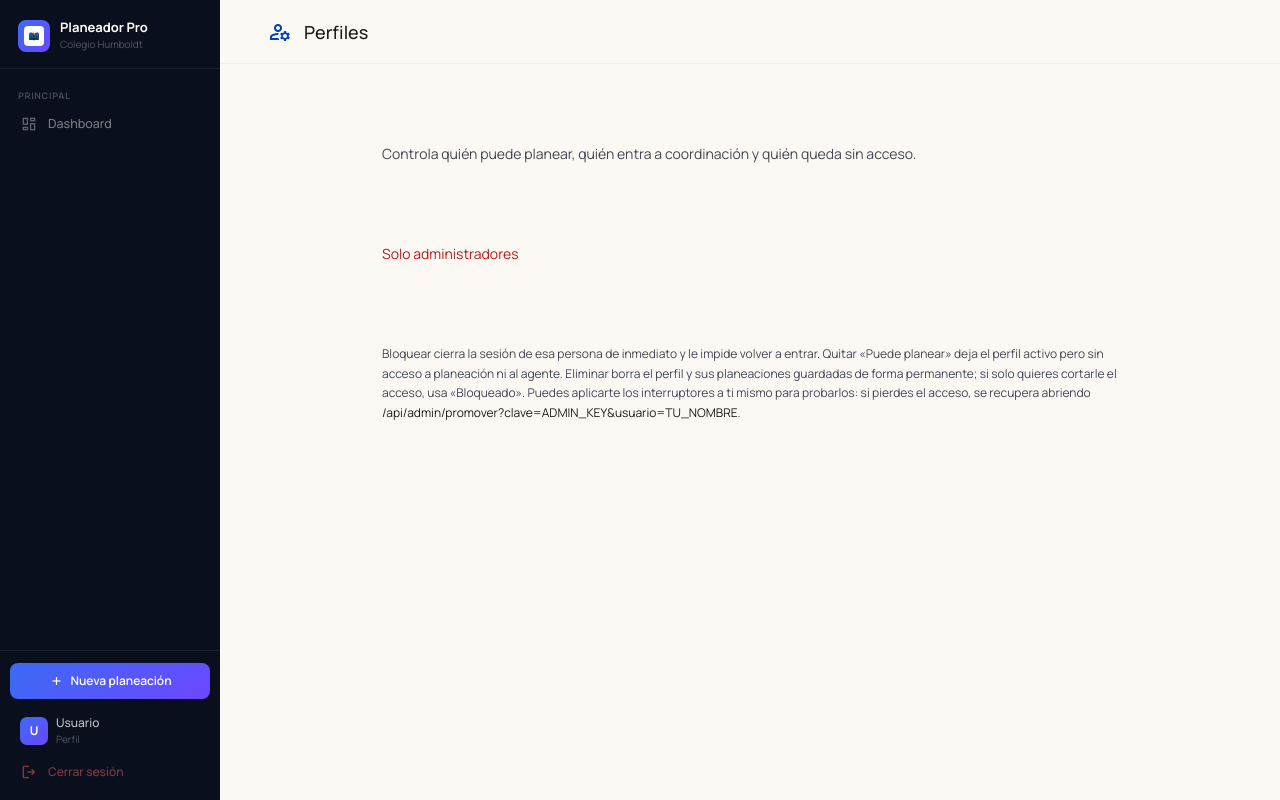
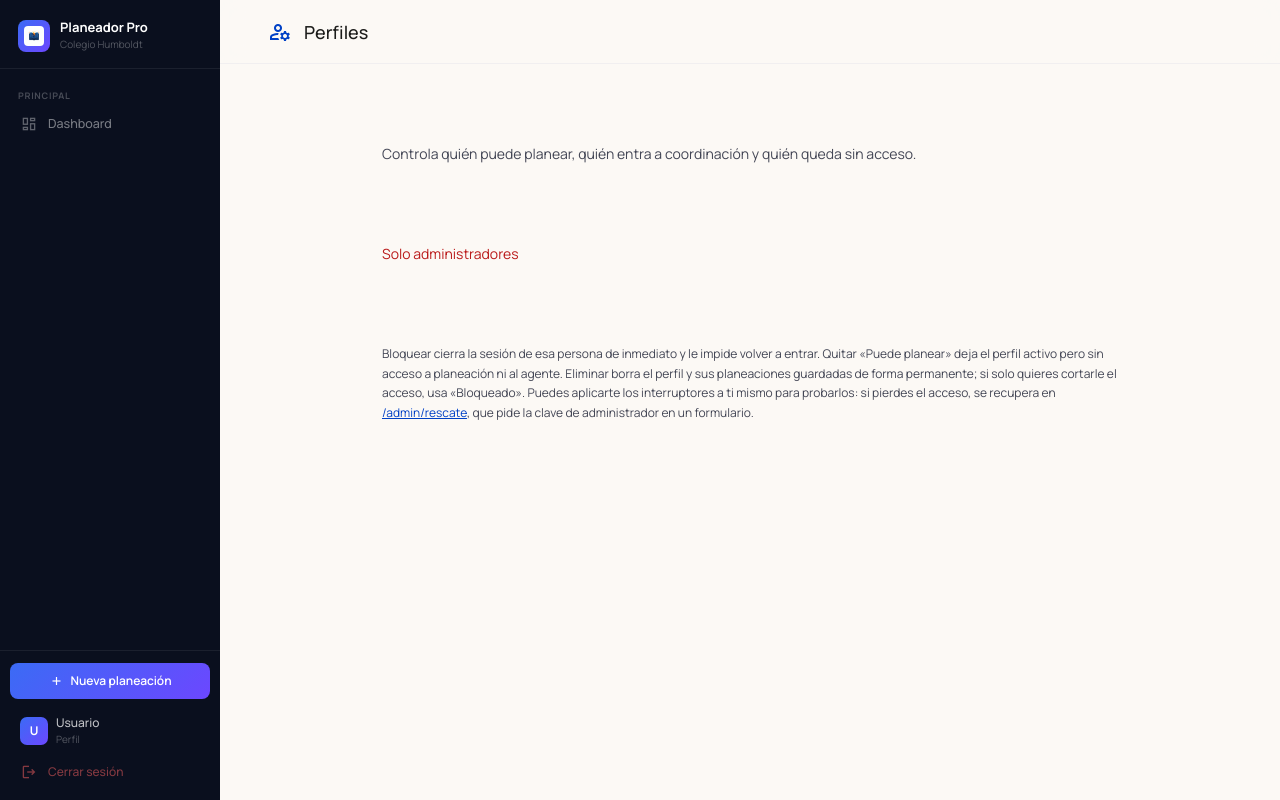
Before and after one commit to alcolhumboldt-byte/planeador-academico, a Flask app: template templates/admin.html in a window 1280 px wide. Run offline with Flask 3, Linux system fonts and the light colour scheme; the template is opened without the code that fills it, so the values that code supplies are empty; some libraries are stand-ins or nearby versions.

Commit message:
Seguridad: sacar la ADMIN_KEY de la URL
Hallazgo 3 de la auditoria. Iba como ?clave=... en cuatro endpoints, asi que
quedaba escrita en los logs de acceso de Traefik, en el historial del navegador
y en la cabecera Referer si la pagina cargaba cualquier recurso externo. Sobre
HTTP plano, ademas, viajaba en claro por la red del colegio.

El problema para arreglarlo era no perder el rescate: se usa justo cuando nadie
puede entrar, escribiendo una URL en el navegador. Una cabecera sola no sirve
ahi.

- /admin/rescate: pagina con formulario, sin sesion (es el camino de salida de
  un bloqueo). No muestra ningun dato del sistema, solo recoge la clave y la
  manda por POST. La borra del campo despues de enviar.
- /api/admin/promover pasa a POST con la clave en el cuerpo; acepta JSON o
  formulario. El GET ya no existe: responde 405, asi que una URL vieja con la
  clave no promueve a nadie. Sigue con limite de 5 por hora y comparacion en
  tiempo constante, y ahora devuelve 403 en vez de 200 cuando la clave falla.
- Los tres endpoints de diagnostico (capturas, debug_api_key, audit_log) ya no
  leen ?clave=. Piden sesion de admin MAS un desbloqueo: se escribe la clave
  una vez en /api/admin/desbloquear_diagnostico y la sesion queda abierta 15
  minutos. Para llamadas fuera del navegador vale la cabecera X-Admin-Key.
- Las instrucciones de /admin/perfiles apuntaban a la URL con la clave; ahora
  enlazan a /admin/rescate.

Probado: el GET de promover ya no rescata, ?clave= ya no abre el diagnostico,
el desbloqueo caduca, un no-admin no puede desbloquear ni con la clave buena, y
un anonimo no entra ni con la cabecera correcta.

Co-Authored-By: Claude Opus 5 <noreply@anthropic.com>

```diff
--- a/app.py
+++ b/app.py
@@ -745,6 +745,31 @@ def olvidar_sesion(session_id):
     _dueño_sesion.pop(session_id, None)
 
 
+# Minutos que dura el desbloqueo de diagnostico tras escribir la ADMIN_KEY.
+MINUTOS_DIAGNOSTICO = 15
+
+
+def diagnostico_desbloqueado():
+    """La ADMIN_KEY ya no viaja en la URL.
+
+    Antes iba como ?clave=..., asi que quedaba en los logs de acceso de Traefik,
+    en el historial del navegador y en la cabecera Referer — y sobre HTTP plano,
+    ademas, en claro por la red del colegio. Ahora se escribe una vez en un
+    formulario y la sesion queda desbloqueada un rato; para llamadas desde
+    fuera del navegador vale la cabecera X-Admin-Key.
+    """
+    if clave_admin_valida(request.headers.get("X-Admin-Key", "")):
+        return True
+    hasta = session.get("diag_hasta", 0)
+    return bool(hasta and time.time() < hasta)
+
+
+def exigir_admin_diagnostico():
+    """Nombre del admin si ademas tiene el diagnostico desbloqueado, o None."""
+    nombre = exigir_admin()
+    return nombre if nombre and diagnostico_desbloqueado() else None
+
+
 def exigir_admin():
     """Devuelve el nombre si es admin, o None. Para usar en las rutas."""
     nombre = usuario_actual()
@@ -842,10 +867,10 @@ def registro():
 @limiter.limit("10 per hour")
 def debug_api_key():
     """Diagnostico temporal: muestra de donde sale la key y su longitud/prefijo,
-    sin exponerla completa. Requiere sesion de admin Y ?clave=ADMIN_KEY."""
-    nombre = exigir_admin()
-    if not nombre or not clave_admin_valida(request.args.get("clave", "")):
-        log_auditoria("DEBUG_API_KEY_DENEGADO", nombre or "anonimo")
+    sin exponerla completa. Requiere sesion de admin Y diagnostico desbloqueado."""
+    nombre = exigir_admin_diagnostico()
+    if not nombre:
+        log_auditoria("DEBUG_API_KEY_DENEGADO", usuario_actual() or "anonimo")
         return jsonify({"ok": False, "error": "No autorizado"}), 403
     config = cargar_config()
     key_config = config.get("api_key", "")
@@ -868,10 +893,10 @@ def debug_api_key():
 @limiter.limit("30 per hour")
 def admin_listar_capturas():
     """Lista las capturas de diagnostico de Selenium.
-    Requiere sesion de admin Y ?clave=ADMIN_KEY."""
-    nombre = exigir_admin()
-    if not nombre or not clave_admin_valida(request.args.get("clave", "")):
-        log_auditoria("CAPTURAS_DENEGADO", nombre or "anonimo")
+    Requiere sesion de admin Y diagnostico desbloqueado."""
+    nombre = exigir_admin_diagnostico()
+    if not nombre:
+        log_auditoria("CAPTURAS_DENEGADO", usuario_actual() or "anonimo")
         return jsonify({"ok": False, "error": "No autorizado"}), 403
     try:
         archivos = sorted(os.listdir(CARPETA_DEBUG), reverse=True)
@@ -884,9 +909,9 @@ def admin_listar_capturas():
 @limiter.limit("60 per hour")
 def admin_ver_captura(nombre):
     """Descarga una captura puntual.
-    Requiere sesion de admin Y ?clave=ADMIN_KEY. Las capturas pueden contener
-    la pantalla de la plataforma con datos del colegio, asi que no basta la clave."""
-    if not exigir_admin() or not clave_admin_valida(request.args.get("clave", "")):
+    Requiere sesion de admin Y diagnostico desbloqueado. Las capturas pueden
+    llevar la pantalla de la plataforma con datos del colegio."""
+    if not exigir_admin_diagnostico():
         return jsonify({"ok": False, "error": "No autorizado"}), 403
     seguro = os.path.basename(nombre)
     ruta = os.path.join(CARPETA_DEBUG, seguro)
@@ -988,6 +1013,24 @@ def admin_credenciales_coordinacion():
     })
     log_auditoria("COORD_CREDENCIALES", nombre, f"cuenta plataforma={usuario}")
     return jsonify({"ok": True, "configurada": True, "usuario": usuario})
+
+
+@app.route("/api/admin/desbloquear_diagnostico", methods=["POST"])
+@limiter.limit("10 per hour")
+def admin_desbloquear_diagnostico():
+    """Abre el diagnostico por unos minutos tras escribir la ADMIN_KEY.
+
+    Evita tener que ponerla en la URL cada vez. La clave llega en el cuerpo.
+    """
+    nombre = exigir_admin()
+    if not nombre:
+        return jsonify({"ok": False, "error": "No autorizado"}), 403
+    if not clave_admin_valida(_campo_rescate("clave")):
+        log_auditoria("DIAGNOSTICO_CLAVE_INCORRECTA", nombre)
+        return jsonify({"ok": False, "error": "Clave incorrecta"}), 403
+    session["diag_hasta"] = time.time() + MINUTOS_DIAGNOSTICO * 60
+    log_auditoria("DIAGNOSTICO_DESBLOQUEADO", nombre, f"{MINUTOS_DIAGNOSTICO} min")
+    return jsonify({"ok": True, "minutos": MINUTOS_DIAGNOSTICO})
 
 
 @app.route("/api/admin/cola")
@@ -3636,7 +3679,23 @@ def admin_eliminar_perfil(usuario):
     return jsonify({"ok": True, "memorias": borrados})
 
 
-@app.route("/api/admin/promover")
+def _campo_rescate(nombre_campo):
+    """Lee un campo del cuerpo, venga como JSON o como formulario."""
+    if request.is_json:
+        return str((request.get_json(silent=True) or {}).get(nombre_campo, ""))
+    return str(request.form.get(nombre_campo, ""))
+
+
+@app.route("/admin/rescate")
+@limiter.limit("30 per hour")
+def admin_rescate_vista():
+    """Formulario de rescate. No pide sesion: se usa justo cuando nadie puede
+    entrar. No expone ningun secreto, solo recoge la ADMIN_KEY por POST para
+    que no acabe en la URL."""
+    return render_template("rescate.html")
+
+
+@app.route("/api/admin/promover", methods=["POST"])
 @limiter.limit("5 per hour")
 def admin_promover():
     """Crea el primer administrador usando la ADMIN_KEY del servidor.
@@ -3644,13 +3703,16 @@ def admin_promover():
     Es el unico camino de rescate cuando nadie puede entrar como admin, asi que
     concede el rol mas alto de la app: va con limite de intentos y comparacion
     en tiempo constante para que la clave no se pueda adivinar por fuerza bruta.
+
+    Es POST y la clave va en el cuerpo, no en la URL: como GET quedaba escrita
+    en los logs de acceso del proxy y en el historial del navegador.
     """
-    if not clave_admin_valida(request.args.get("clave", "")):
+    if not clave_admin_valida(_campo_rescate("clave")):
         log_auditoria("ADMIN_PROMOVER_DENEGADO",
-                      sanitize(request.args.get("usuario", ""), "nombre") or "?",
+                      sanitize(_campo_rescate("usuario"), "nombre") or "?",
                       "clave incorrecta")
-        return jsonify({"ok": False, "error": "Clave inválida"})
-    usuario = sanitize(request.args.get("usuario", ""), "nombre")
+        return jsonify({"ok": False, "error": "Clave inválida"}), 403
+    usuario = sanitize(_campo_rescate("usuario"), "nombre")
     perfiles = cargar_perfiles()
     if usuario not in perfiles:
         return jsonify({"ok": False, "error": "Perfil no encontrado"})
@@ -4062,10 +4124,9 @@ def apagar_emergencia():
 @limiter.limit("10 per hour")
 def ver_audit_log():
     """Muestra los últimos 100 eventos de auditoría — solo admin."""
-    nombre = usuario_actual()
-    if not nombre: return jsonify({"ok": False})
-    if not clave_admin_valida(request.args.get("clave", "")):
-        log_auditoria("AUDIT_LOG_ACCESO_DENEGADO", nombre)
+    nombre = exigir_admin_diagnostico()
+    if not nombre:
+        log_auditoria("AUDIT_LOG_ACCESO_DENEGADO", usuario_actual() or "anonimo")
         return jsonify({"ok": False, "error": "No autorizado"}), 403
     ruta_log = os.path.join(CARPETA_DATOS, "audit.log")
     if not os.path.exists(ruta_log):
--- a/templates/admin.html
+++ b/templates/admin.html
@@ -28,8 +28,9 @@
         Quitar «Puede planear» deja el perfil activo pero sin acceso a planeación ni al agente.
         Eliminar borra el perfil y sus planeaciones guardadas de forma permanente; si solo quieres
         cortarle el acceso, usa «Bloqueado». Puedes aplicarte los interruptores a ti mismo para
-        probarlos: si pierdes el acceso, se recupera abriendo
-        <span class="text-on-surface">/api/admin/promover?clave=ADMIN_KEY&amp;usuario=TU_NOMBRE</span>.
+        probarlos: si pierdes el acceso, se recupera en
+        <a href="/admin/rescate" class="text-primary underline">/admin/rescate</a>,
+        que pide la clave de administrador en un formulario.
       </p>
 
     </section>
```
Also changed, not shown: templates/rescate.html (added, +74 -0 lines).
